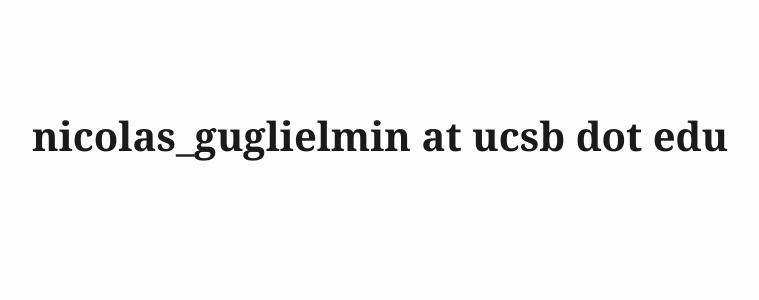
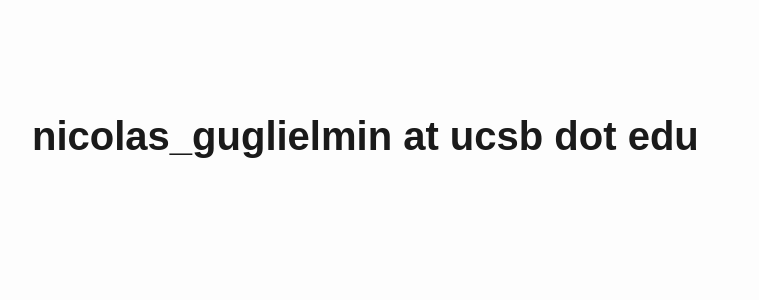
Before and after one commit to nicg6645/nicg6645.github.io, a Jekyll site: the page emailme.html, which Jekyll copies as it is, in a window 1280 px wide. Shown: the top 300 px of the page, without its empty margins (248-1007 px from the left). Built offline with Jekyll 4.4.1, drawn with Linux system fonts in a browser that asks for light colours.

Commit message:
Update emailme.html

```diff
--- a/emailme.html
+++ b/emailme.html
@@ -8,7 +8,7 @@
   <style>
     html {
       line-height: 1.5;
-      font-family: Georgia, serif;
+      font-family: Arial;
       font-size: 20px;
       color: #1a1a1a;
       background-color: #fdfdfd;
@@ -149,6 +149,6 @@
   <![endif]-->
 </head>
 <body>
-<h1 id="nicolas_guglielmin-at-ucsb-dot-edu">nicolas_guglielmin at ucsb dot edu</h1>
+<h1 id="&#109;&#97;&#105;&#108;&#116;&#111;&#58;%6E%69%63%6F%6C%61%73%5F%67%75%67%6C%69%65%6C%6D%69%6E%20%61%74%20%75%63%73%62%20%64%6F%74%20%65%64%75" >nicolas_guglielmin at ucsb dot edu</h1>
 </body>
 </html>
```
